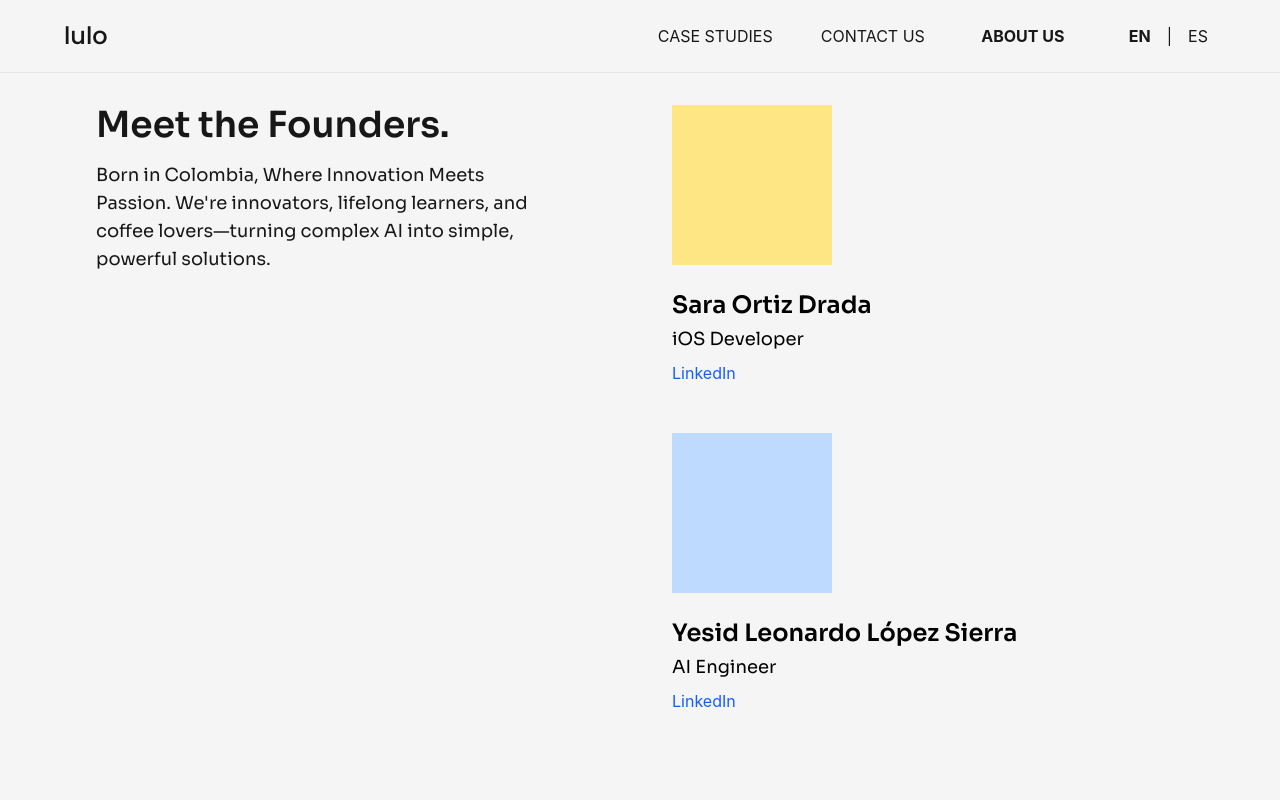
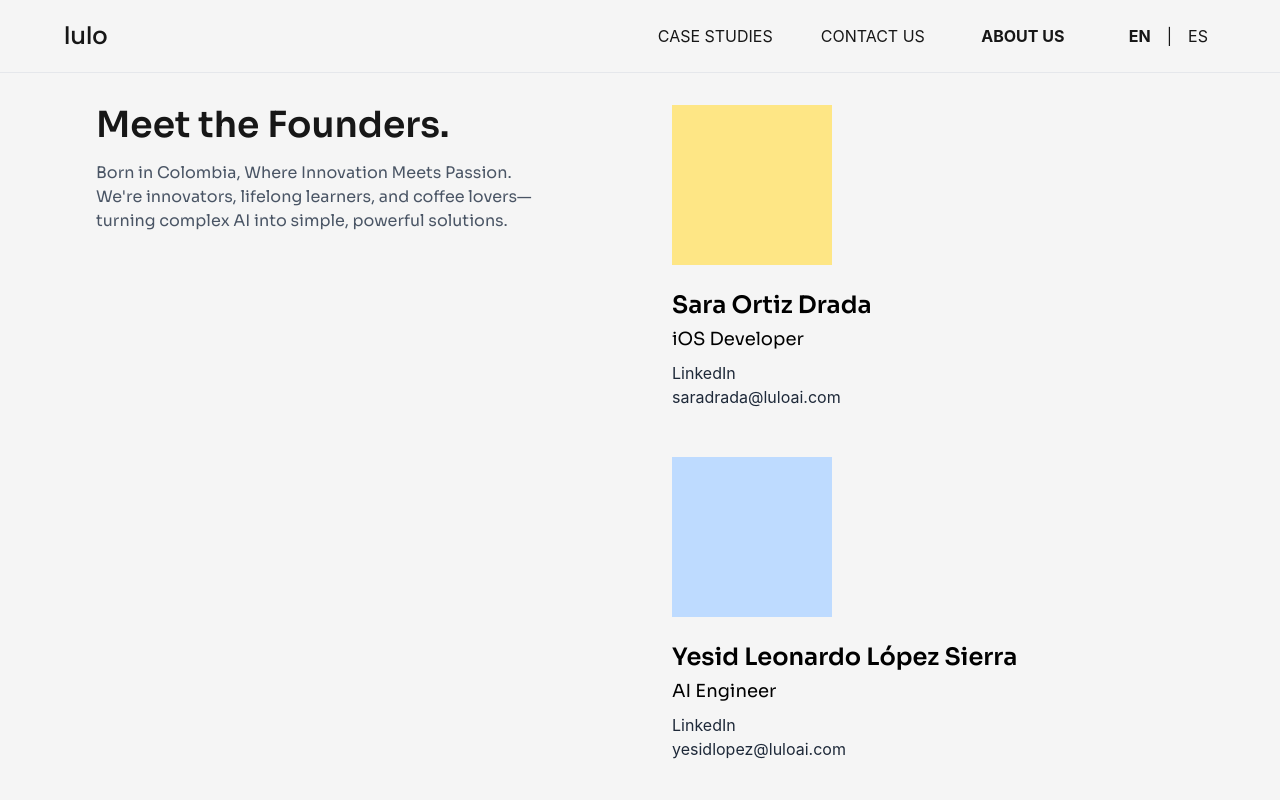
Before and after one commit to yesid-lopez/lulo, a Next.js app: page /about-us in a window 1280 px wide. Shown: the top 800 px of the page. Built offline with nearby package versions, Linux system fonts and the light colour scheme.

Commit message:
Update About Us page with founder contact details and styling refinements

```diff
--- a/src/app/about-us/page.tsx
+++ b/src/app/about-us/page.tsx
@@ -18,7 +18,7 @@ export default function AboutUs() {
             <h1 className="text-3xl md:text-4xl font-bold mb-4 sora-text">
               {t('meetTheFounders')}
             </h1>
-            <p className="text-lg sora-light mb-12">
+            <p className="text-base text-gray-600 sora-light mb-12">
               {t('foundersDescription')}
             </p>
           </div>
@@ -39,10 +39,13 @@ export default function AboutUs() {
                 href="https://www.linkedin.com/in/saradrada/"
                 target="_blank"
                 rel="noopener noreferrer"
-                className="text-blue-600 hover:underline"
+                className="text-gray-800 hover:underline"
               >
                 {t('linkedin')}
               </Link>
+              <a href="mailto:saradrada@luloai.com" className="text-gray-800 hover:underline">
+                saradrada@luloai.com
+              </a>
             </div>
 
             {/* Yesid's Card */}
@@ -58,10 +61,13 @@ export default function AboutUs() {
                 href="https://www.linkedin.com/in/yesid-lopez-sierra/"
                 target="_blank"
                 rel="noopener noreferrer"
-                className="text-blue-600 hover:underline"
+                className="text-gray-800 hover:underline"
               >
                 {t('linkedin')}
               </Link>
+              <a href="mailto:yesidlopez@luloai.com" className="text-gray-800 hover:underline">
+                yesidlopez@luloai.com
+              </a>
             </div>
           </div>
         </div>
```
